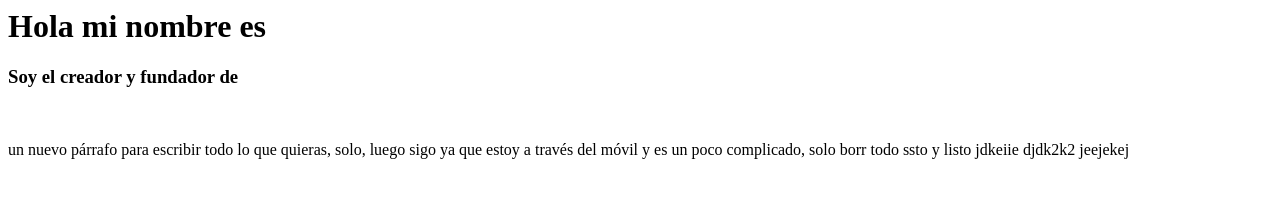
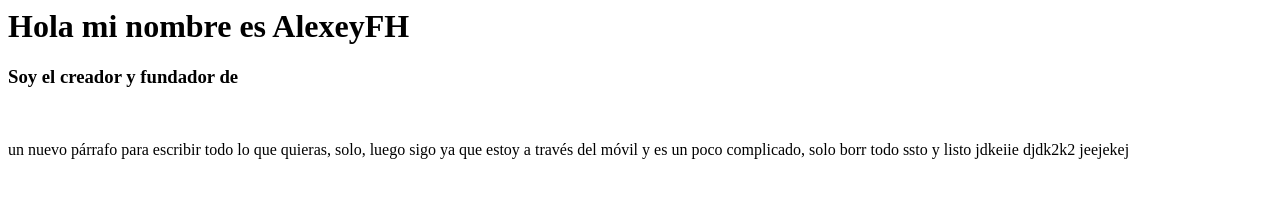
Before and after one commit to AlexeyFH/portfolio-YaroyPD, a plain HTML site: page index.html in a window 1280 px wide. Drawn offline with Linux system fonts and the light colour scheme.

Commit message:
Update index.html

```diff
--- a/index.html
+++ b/index.html
@@ -1,6 +1,6 @@
 <html>
 <head>
-  <h1>Hola mi nombre es  </h1>
+  <h1 color: red >Hola mi nombre es AlexeyFH </h1>
 </head>
 <body>
 <h3>Soy el creador y fundador de  </h3></br>
```
